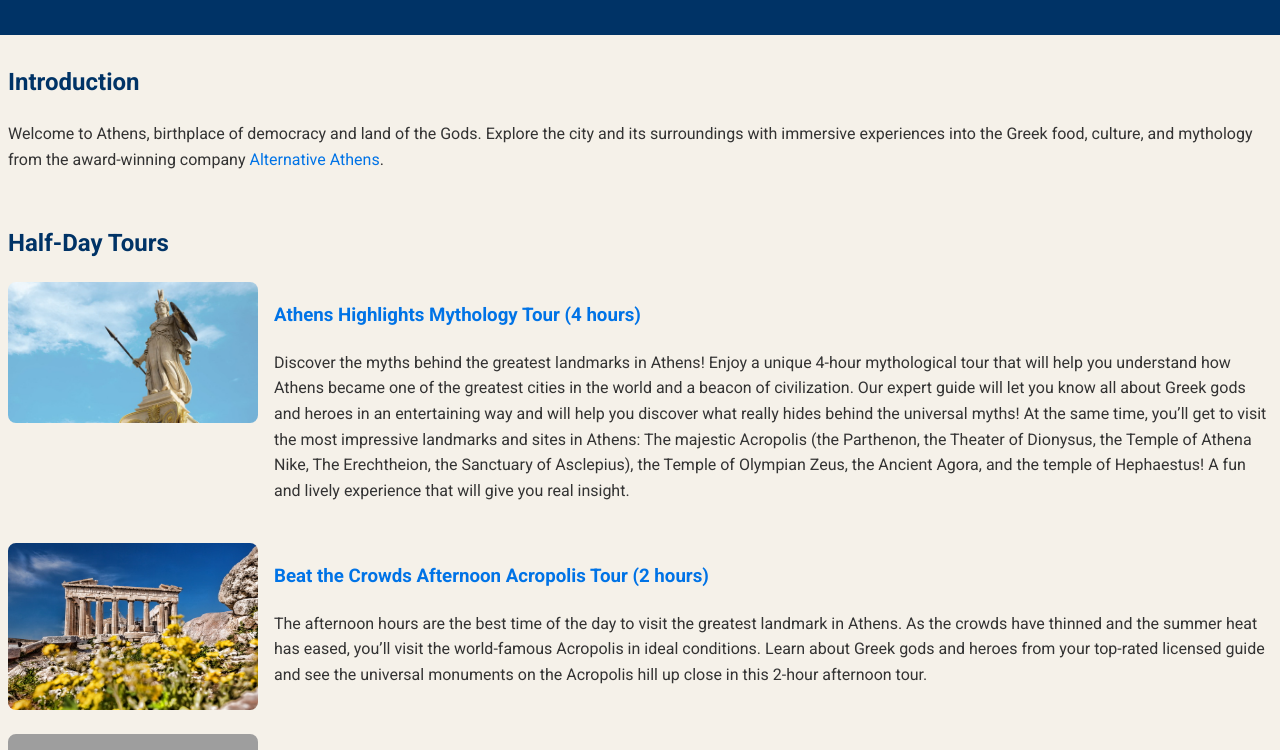
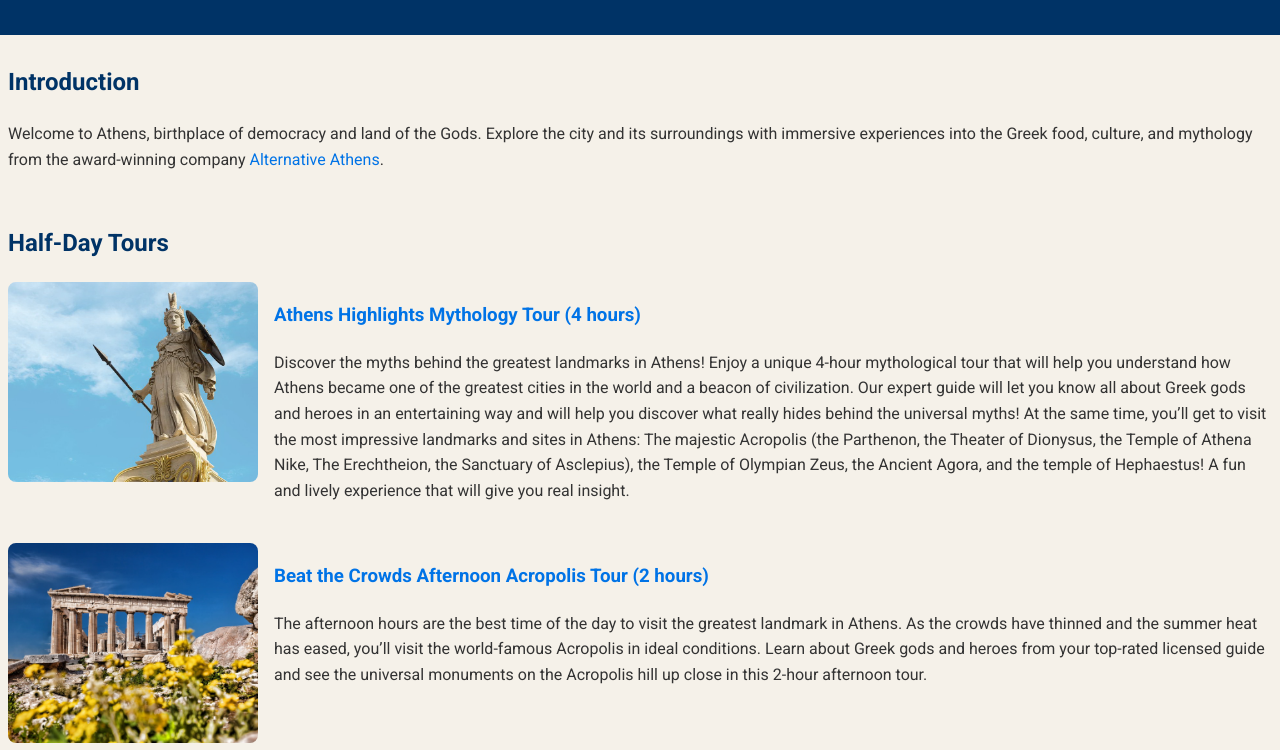
Before and after one commit to AATina25/capa-athens-tours, a plain HTML site: page index.html in a window 1280 px wide. Shown: the part 167-917 px from the top of the page. Drawn offline with Linux system fonts and the light colour scheme; grey boxes are pictures that could not be loaded.

Commit message:
Update index.html

```diff
--- a/index.html
+++ b/index.html
@@ -29,18 +29,15 @@
         }
         .tour {
             display: flex;
-            margin-bottom: 3rem;
+            margin-bottom: 4rem;
             align-items: flex-start;
             gap: 1rem;
             margin-bottom: 1.5rem;
         }
         .tour img {
             width: 250px;
-            height: 200px; /* Ensuring all images have the same height */
-            object-fit: cover; /* Ensures images are cropped to fit without distortion */ /* Increased for uniformity */
-            height: 180px; /* Ensuring all images have the same height */
-            object-fit: cover; /* Ensures images are cropped to fit without distortion */
-            height: auto;
+            height: 200px;
+            object-fit: cover;
             border-radius: 8px;
         }
         .cta {
```
